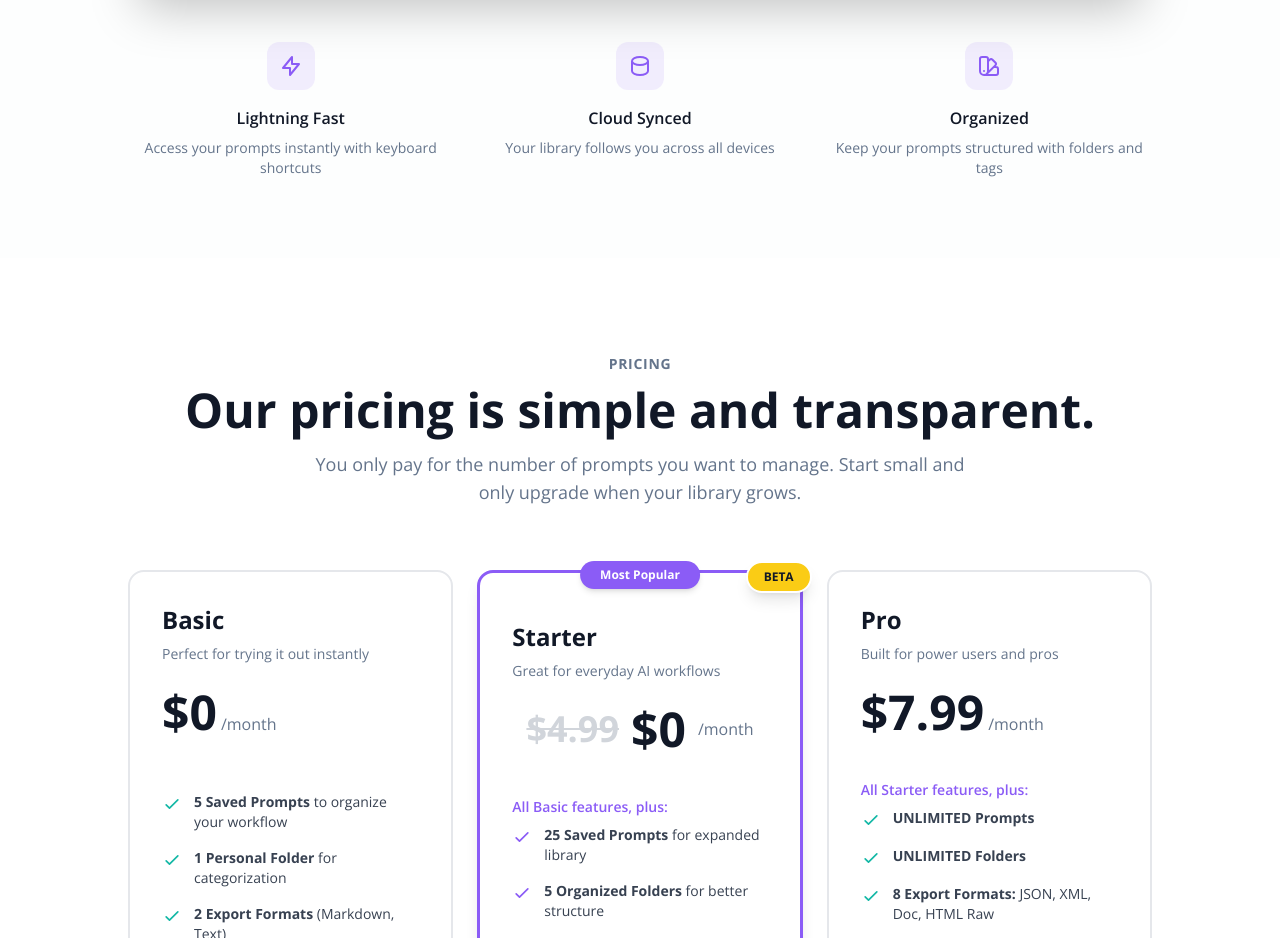
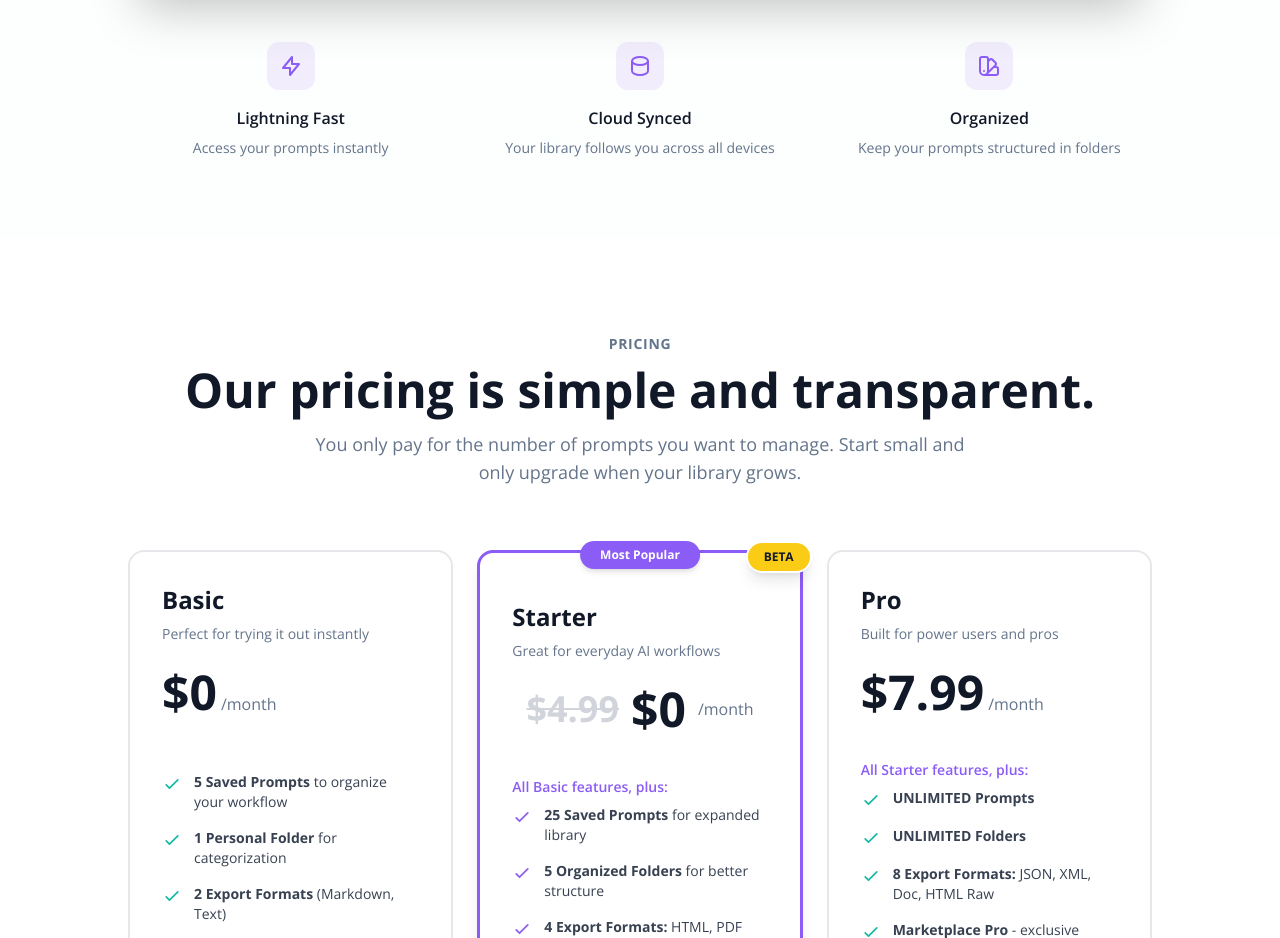
Before and after one commit to roeymit84/ai-chatworks-website, a Next.js app: page / in a window 1280 px wide. Shown: the part 3500-4438 px from the top of the page. Built offline with nearby package versions, Linux system fonts and the light colour scheme.

Commit message:
Update page.jsx

```diff
--- a/app/page.jsx
+++ b/app/page.jsx
@@ -455,7 +455,7 @@ export default function Home() {
                   </svg>
                 </div>
                 <h3 className="font-semibold text-brand-dark mb-2">Lightning Fast</h3>
-                <p className="text-sm text-brand-slate">Access your prompts instantly with keyboard shortcuts</p>
+                <p className="text-sm text-brand-slate">Access your prompts instantly</p>
               </div>
 
               <div className="text-center">
@@ -475,7 +475,7 @@ export default function Home() {
                   </svg>
                 </div>
                 <h3 className="font-semibold text-brand-dark mb-2">Organized</h3>
-                <p className="text-sm text-brand-slate">Keep your prompts structured with folders and tags</p>
+                <p className="text-sm text-brand-slate">Keep your prompts structured in folders</p>
               </div>
             </div>
           </div>
```
